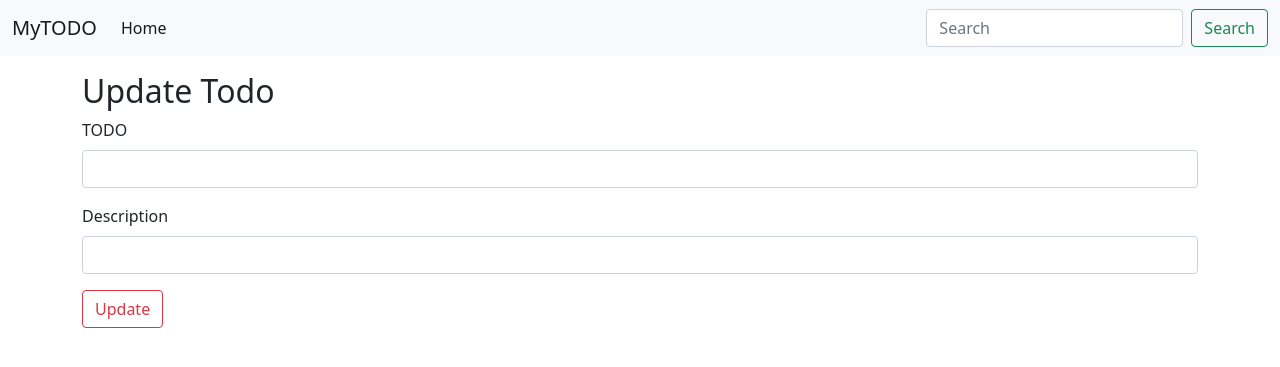
After one commit to SoumadeepChoudhury/Projects, a Flask app: page /update/1 in a window 1280 px wide. The commit adds this page. Shown: the top 367 px of the page. Run offline with Flask 2, Linux system fonts and the light colour scheme; data that the repository does not hold is empty.

Commit message:
TODO updated.. added functionalities....

```diff
--- a/TODO/app.py
+++ b/TODO/app.py
@@ -1,9 +1,10 @@
-from flask import Flask, render_template, request
+from flask import Flask, render_template, request, redirect
 from flask_sqlalchemy import SQLAlchemy
 from sqlalchemy.orm import defaultload
 from datetime import datetime as dt
 app = Flask(__name__)
-app.config['SQLALCHEMY_DATABASE_URI'] = "sqlite:///todo.db"
+db_Name = "sqlite:///"+"todo"+".db"
+app.config['SQLALCHEMY_DATABASE_URI'] = str(db_Name)
 app.config['SQLALCHEMY_TRACK_MODIFICATIONS'] = False
 db = SQLAlchemy(app)
 
@@ -19,7 +20,7 @@ class Todo(db.Model):
 
 
 @app.route("/", methods=["GET", "POST"])
-def hello_world():
+def main():
     if request.method == "POST":
         title = request.form['title']
         desc = request.form['desc']
@@ -30,5 +31,31 @@ def hello_world():
     return render_template('index.html', allTodo=allTodo)
 
 
+@app.route("/update/<int:sno>", methods=["GET", "POST"])
+def update(sno):
+    if request.method == "POST":
+        title = request.form['title']
+        desc = request.form['desc']
+        todo = Todo.query.filter_by(sno=sno).first()
+        todo.title = title
+        todo.desc = desc
+        db.session.add(todo)
+        db.session.commit()
+        return redirect("/")
+
+    todo = Todo.query.filter_by(sno=sno).first()
+    return render_template('update.html', todo=todo)
+    return "this is update page"
+
+
+@app.route("/done/<int:sno>")
+def done(sno):
+    todo = Todo.query.filter_by(sno=sno).first()
+    db.session.delete(todo)
+    db.session.commit()
+    return redirect("/")
+
+
 if __name__ == "__main__":
+    db.create_all()
     app.run(debug=True)
--- /dev/null
+++ b/TODO/templates/base.html
@@ -0,0 +1,48 @@
+<!doctype html>
+<html lang="en">
+
+<head>
+    <!-- Required meta tags -->
+    <meta charset="utf-8">
+    <meta name="viewport" content="width=device-width, initial-scale=1">
+
+    <!-- Bootstrap CSS -->
+    <link href="https://cdn.jsdelivr.net/npm/bootstrap@5.1.2/dist/css/bootstrap.min.css" rel="stylesheet"
+        integrity="sha384-uWxY/CJNBR+1zjPWmfnSnVxwRheevXITnMqoEIeG1LJrdI0GlVs/9cVSyPYXdcSF" crossorigin="anonymous">
+
+    <title>{% block title %}{% endblock title %}-TODO</title>
+</head>
+
+<body>
+    <!-- Navbar -->
+    <nav class="navbar navbar-expand-lg navbar-light bg-light">
+        <div class="container-fluid">
+            <a class="navbar-brand" href="/">MyTODO</a>
+            <button class="navbar-toggler" type="button" data-bs-toggle="collapse"
+                data-bs-target="#navbarSupportedContent" aria-controls="navbarSupportedContent" aria-expanded="false"
+                aria-label="Toggle navigation">
+                <span class="navbar-toggler-icon"></span>
+            </button>
+            <div class="collapse navbar-collapse" id="navbarSupportedContent">
+                <ul class="navbar-nav me-auto mb-2 mb-lg-0">
+                    <li class="nav-item">
+                        <a class="nav-link active" aria-current="page" href="/">Home</a>
+                    </li>
+
+                </ul>
+                <form class="d-flex">
+                    <input class="form-control me-2" type="search" placeholder="Search" aria-label="Search">
+                    <button class="btn btn-outline-success" type="submit">Search</button>
+                </form>
+            </div>
+        </div>
+    </nav>
+
+
+    {% block body %}
+
+    {% endblock body %}
+
+</body>
+
+</html>
--- /dev/null
+++ b/TODO/templates/update.html
@@ -0,0 +1,30 @@
+{% extends 'base.html' %}
+{% block title %} Update{% endblock title %}
+{% block body %}
+
+
+<!-- Form -->
+<div class="container my-3">
+    <h2>Update Todo</h2>
+    <form action="/update/{{todo.sno}}" method="post">
+        <div class="mb-3">
+            <label for="title" class="form-label">TODO</label>
+            <input type="text" class="form-control" name="title" value="{{todo.title}}" id="title" required>
+
+        </div>
+        <div class="mb-3">
+            <label for="desc" class="form-label">Description</label>
+            <input type="text" class="form-control" name="desc" value="{{todo.desc}}" id="desc">
+        </div>
+
+        <button type="submit button" class="btn btn-outline-danger">Update</button>
+    </form>
+</div>
+
+
+
+<script src="https://cdn.jsdelivr.net/npm/bootstrap@5.1.2/dist/js/bootstrap.bundle.min.js"
+    integrity="sha384-kQtW33rZJAHjgefvhyyzcGF3C5TFyBQBA13V1RKPf4uH+bwyzQxZ6CmMZHmNBEfJ"
+    crossorigin="anonymous"></script>
+
+{% endblock body %}
```
Also changed, not shown: TODO/templates/index.html (+19 -41 lines), TODO/todo.db.
